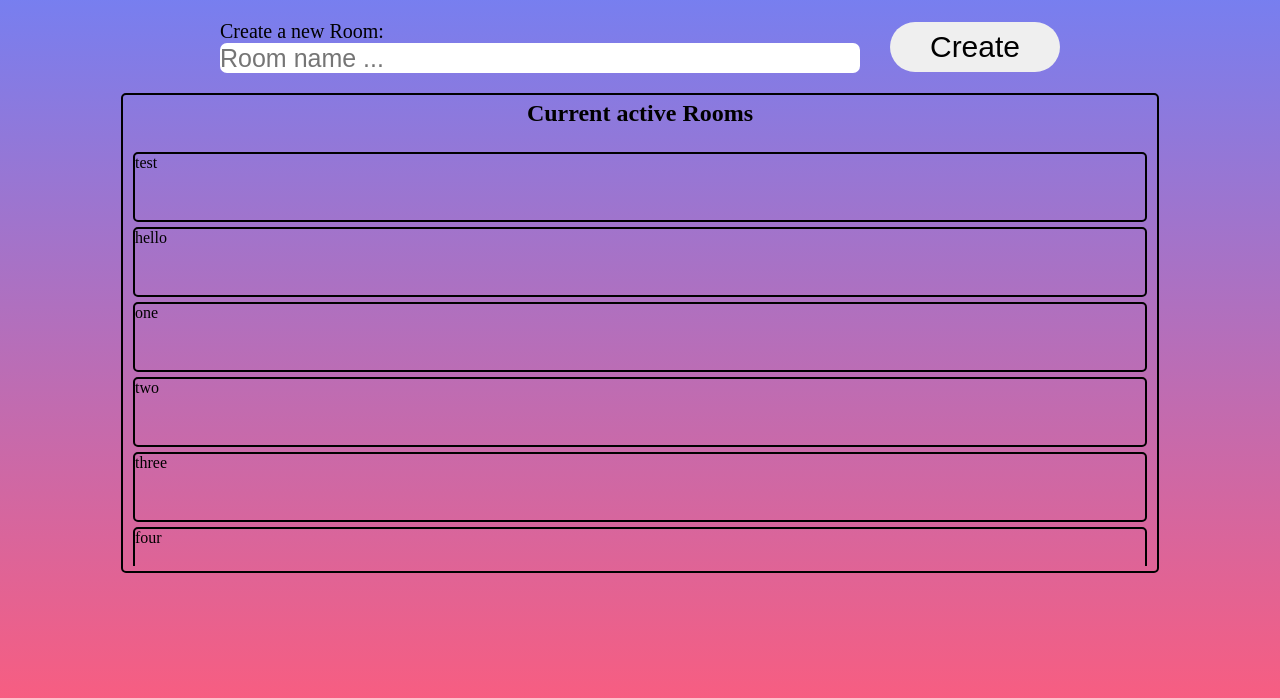
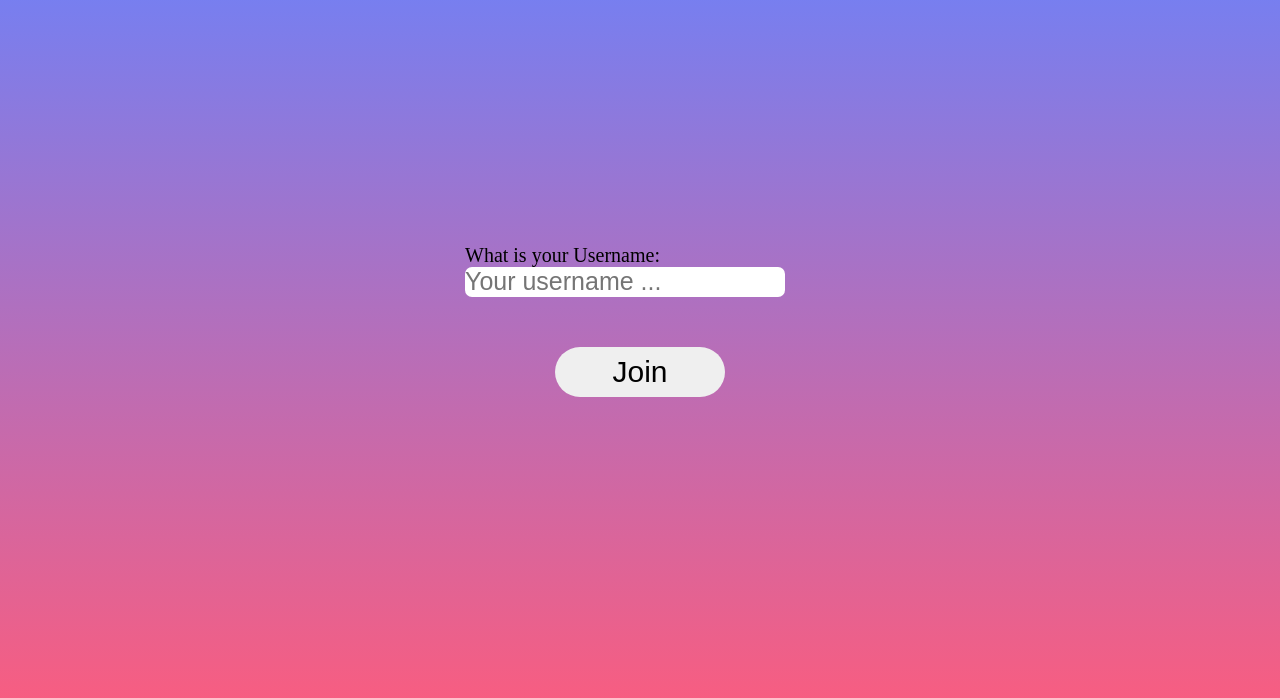
Before and after one commit to Nayem59/Pixel-Room, a website: page app/index.html in a window 1280 px wide. Shown: the part 74-772 px from the top of the page. Drawn offline with nearby package versions, Linux system fonts and the light colour scheme; no server answers.

Commit message:
added login component for username login

```diff
--- a/app/App.js
+++ b/app/App.js
@@ -1,4 +1,5 @@
 import HomeComponent from "./components/HomeComponent.js";
+import LoginComponet from "./components/LoginComponent.js";
 import RoomComponent from "./components/RoomComponent.js";
 
 class App {
@@ -14,13 +15,15 @@ class App {
       if (path.startsWith("/room/")) {
         const roomName = path.split("/room/")[1];
         this.setComponent(new RoomComponent(roomName));
+      } else if (path.startsWith("/home")) {
+        this.setComponent(new HomeComponent());
       } else {
-        this.setComponent(new HomeComponent());
+        this.setComponent(new LoginComponet());
       }
     });
 
     // Render the initial component
-    this.setComponent(new HomeComponent());
+    this.setComponent(new LoginComponet());
   }
 
   setComponent(component) {
--- a/app/components/HomeComponent.js
+++ b/app/components/HomeComponent.js
@@ -9,7 +9,7 @@ class HomeComponent {
 
   render() {
     this.element.innerHTML = `
-      <form class="new-room-form">
+      <form class="new-room-form" autocomplete="off">
         <div class="input-container">
           <label for="new-room">Create a new Room:</label>
           <input id="new-room" class="new-room-input" type="text" placeholder="Room name ..." />
--- /dev/null
+++ b/app/components/LoginComponent.js
@@ -0,0 +1,46 @@
+import { app, socket, state } from "../main.js";
+import HomeComponent from "./HomeComponent.js";
+
+class LoginComponet {
+  constructor() {
+    this.element = document.createElement("div");
+    this.element.className = "login-component";
+  }
+
+  render() {
+    this.element.innerHTML = `
+          <form class="login-form" autocomplete="off">
+            <div class="input-container">
+              <label for="username">What is your Username:</label>
+              <input id="username" class="username-input" type="text" placeholder="Your username ..." />
+            </div>
+            <button type="submit">Join</button>
+          </form>
+        `;
+
+    // Attach event listeners
+    this.element
+      .querySelector(".login-form")
+      .addEventListener("submit", (event) => {
+        event.preventDefault();
+        const usernameInput = this.element.querySelector(".username-input");
+        const username = usernameInput.value.trim().replace(/\s/g, "");
+
+        if (!username || state.currentUsernames.includes(username)) {
+          console.log("Invalid or duplicate username");
+          return;
+        }
+
+        state.currentUsernames.push(username);
+        usernameInput.value = "";
+        history.pushState({}, "", `/home`);
+        app.setComponent(new HomeComponent());
+        socket.auth = { username };
+        socket.connect();
+      });
+
+    return this.element;
+  }
+}
+
+export default LoginComponet;
--- a/app/components/RoomComponent.js
+++ b/app/components/RoomComponent.js
@@ -16,7 +16,7 @@ class RoomComponent {
       </div>
       <div class="chat-container">
         <div class="messages" id="messages"></div>
-        <form id="message-form">
+        <form id="message-form" autocomplete="off">
           <input id="message-input" type="text" placeholder="Type a message..." />
           <button type="submit">Send</button>
         </form>
@@ -25,7 +25,7 @@ class RoomComponent {
 
     // Attach event listeners
     this.element.querySelector("#back-btn").addEventListener("click", () => {
-      history.pushState({}, "", "/");
+      history.pushState({}, "", "/home");
       app.setComponent(new HomeComponent());
       socket.emit("leave-room", this.roomName);
     });
--- a/app/main.js
+++ b/app/main.js
@@ -1,6 +1,6 @@
 import App from "./App.js";
 
-export const socket = io("http://localhost:3000"); // Connect to your server
+export const socket = io("http://localhost:3000", { autoConnect: false }); // Connect to your server
 // Global app state
 export const state = {
   rooms: [
@@ -18,13 +18,18 @@ export const state = {
     "four1",
     "fox1",
   ],
+  currentUsernames: [],
   currentRoom: null,
 };
 export const app = new App();
 
 // Handle connection
 socket.on("connect", () => {
-  console.log("Connected to the server with ID:", socket.id);
+  console.log(
+    "Connected to the server with ID:",
+    socket.id,
+    socket.auth.username
+  );
 });
 
 // Handle disconnection
--- a/app/styles.css
+++ b/app/styles.css
@@ -13,6 +13,53 @@ body {
 h1 {
   font-size: 4em;
   text-align: center;
+}
+
+.login-component {
+  height: 80vh;
+  display: flex;
+  flex-direction: column;
+  align-items: center;
+  justify-content: center;
+}
+
+.login-form {
+  display: flex;
+  margin-top: 20px;
+  margin-bottom: 20px;
+  flex-direction: column;
+  justify-content: center;
+  align-items: center;
+
+  .input-container {
+    display: flex;
+    flex-direction: column;
+    justify-content: center;
+    width: 25vw;
+    margin-right: 30px;
+
+    label {
+      font-size: 20px;
+    }
+
+    input {
+      height: 30px;
+      font-size: 25px;
+      border-radius: 7px;
+      border: 0;
+    }
+  }
+
+  button {
+    height: 50px;
+    width: 30vw;
+    max-width: 170px;
+    margin-top: 50px;
+    margin-bottom: auto;
+    font-size: 30px;
+    border-radius: 35px;
+    border: 0;
+  }
 }
 
 .home-component {
```
Also changed, not shown: server/server.js (+14 -2 lines).
